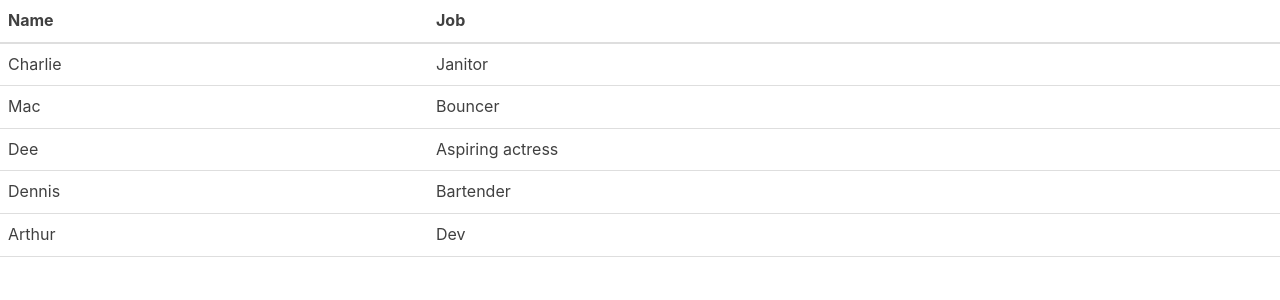
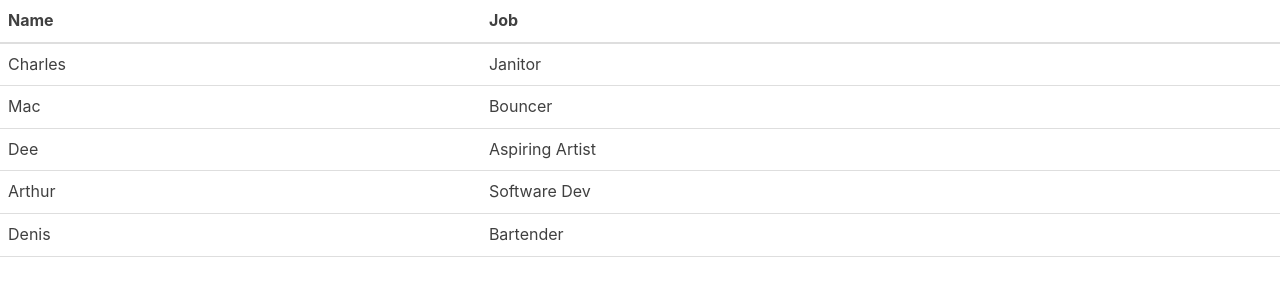
Before and after one commit to arthurarty/react-tutorial, a React (Create React App) app: page / in a window 1280 px wide. Shown: the top 300 px of the page. Built offline with nearby package versions, Linux system fonts and the light colour scheme.

Commit message:
ch(app) - Introduce props.

```diff
--- a/src/App.js
+++ b/src/App.js
@@ -3,9 +3,31 @@
 
 class App extends Component {
   render() {
+    const characters = [
+      {
+        name: 'Charles',
+        job: 'Janitor'
+      },
+      {
+        name: 'Mac',
+        job: 'Bouncer'
+      },
+      {
+        name: 'Dee',
+        job: 'Aspiring Artist'
+      },
+      {
+        name: 'Arthur',
+        job: 'Software Dev'
+      },
+      {
+        name: 'Denis',
+        job: 'Bartender'
+      },
+    ]
     return (
       <div className="Container">
-          <Table />
+          <Table characterData={characters} />
       </div>
     )
   }
--- a/src/Table.js
+++ b/src/Table.js
@@ -15,39 +15,26 @@
   )
 }
 
-const TableBody = () => {
-  return (
-    <tbody>
-      <tr>
-        <td>Charlie</td>
-        <td>Janitor</td>
+const TableBody = props => {
+  const rows = props.characterData.map((row, index) => {
+    return (
+      <tr key={index}>
+        <td>{row.name}</td>
+        <td>{row.job}</td>
       </tr>
-      <tr>
-        <td>Mac</td>
-        <td>Bouncer</td>
-      </tr>
-      <tr>
-        <td>Dee</td>
-        <td>Aspiring actress</td>
-      </tr>
-      <tr>
-        <td>Dennis</td>
-        <td>Bartender</td>
-      </tr>
-      <tr>
-        <td>Arthur</td>
-        <td>Dev</td>
-      </tr>
-  </tbody>
-  )
+    )
+  })
+  return <tbody>{rows}</tbody>
 }
 
 class Table extends Component {
   render() {
+    const { characterData } = this.props
+
     return (
       <table>
         <TableHeader />
-        <TableBody />
+        <TableBody characterData={ characterData } />
       </table>
     )
   }
```
